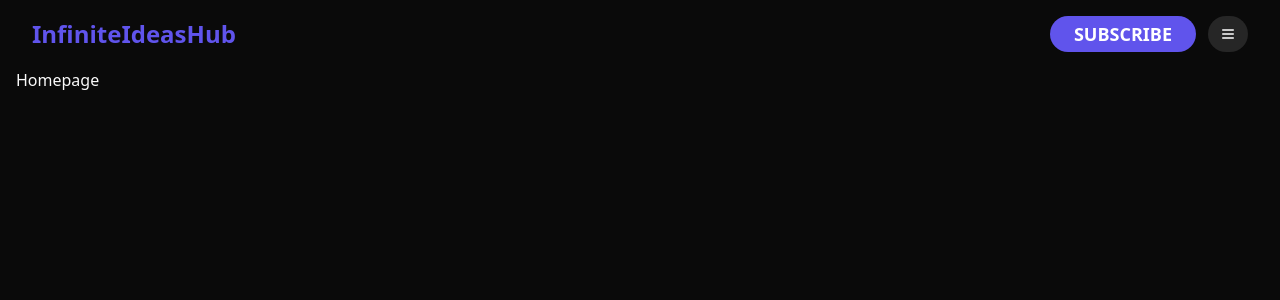
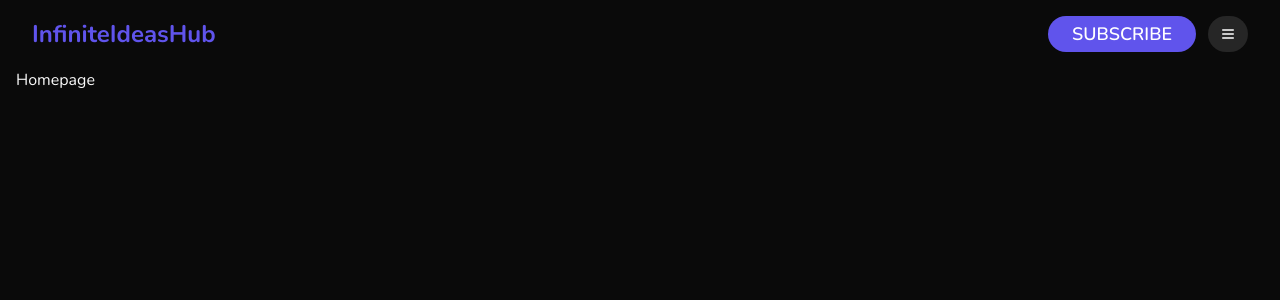
Before and after one commit to aroradev1010/Infinite_Ideas_Hub_Next_JS, a Next.js app: page / in a window 1280 px wide. Shown: the top 300 px of the page. Built offline with nearby package versions, Linux system fonts and the light colour scheme.

Commit message:
update font

```diff
--- a/app/globals.css
+++ b/app/globals.css
@@ -7,8 +7,7 @@
   --color-background: var(--background);
   --color-foreground: var(--foreground);
   --color-primary: var(--primary);
-  --font-sans: var(--font-geist-sans);
-  --font-mono: var(--font-geist-mono);
+  --font-nunito: var(--font-nunito);
   --color-sidebar-ring: var(--sidebar-ring);
   --color-sidebar-border: var(--sidebar-border);
   --color-sidebar-accent-foreground: var(--sidebar-accent-foreground);
@@ -120,3 +119,7 @@
     @apply bg-background text-foreground;
   }
 }
+
+body {
+  font-family: var(--font-nunito);
+}
--- a/app/layout.tsx
+++ b/app/layout.tsx
@@ -1,16 +1,12 @@
 import type { Metadata } from "next";
-import { Geist, Geist_Mono } from "next/font/google";
+import { Nunito } from "next/font/google";
 import "./globals.css";
 import { Navbar } from "@/components/Navbar";
 
-const geistSans = Geist({
-  variable: "--font-geist-sans",
+const nunito = Nunito({
+  variable: "--font-nunito",
   subsets: ["latin"],
-});
-
-const geistMono = Geist_Mono({
-  variable: "--font-geist-mono",
-  subsets: ["latin"],
+  weight: ["200", "300", "400", "600", "700", "800", "900"],
 });
 
 export const metadata: Metadata = {
@@ -25,9 +21,7 @@ export default function RootLayout({
 }>) {
   return (
     <html lang="en">
-      <body
-        className={`${geistSans.variable} ${geistMono.variable} antialiased dark px-4 `}
-      >
+      <body className={`${nunito.variable} antialiased dark px-4`}>
         <Navbar />
         <div className="z-0">{children}</div>
       </body>
```
